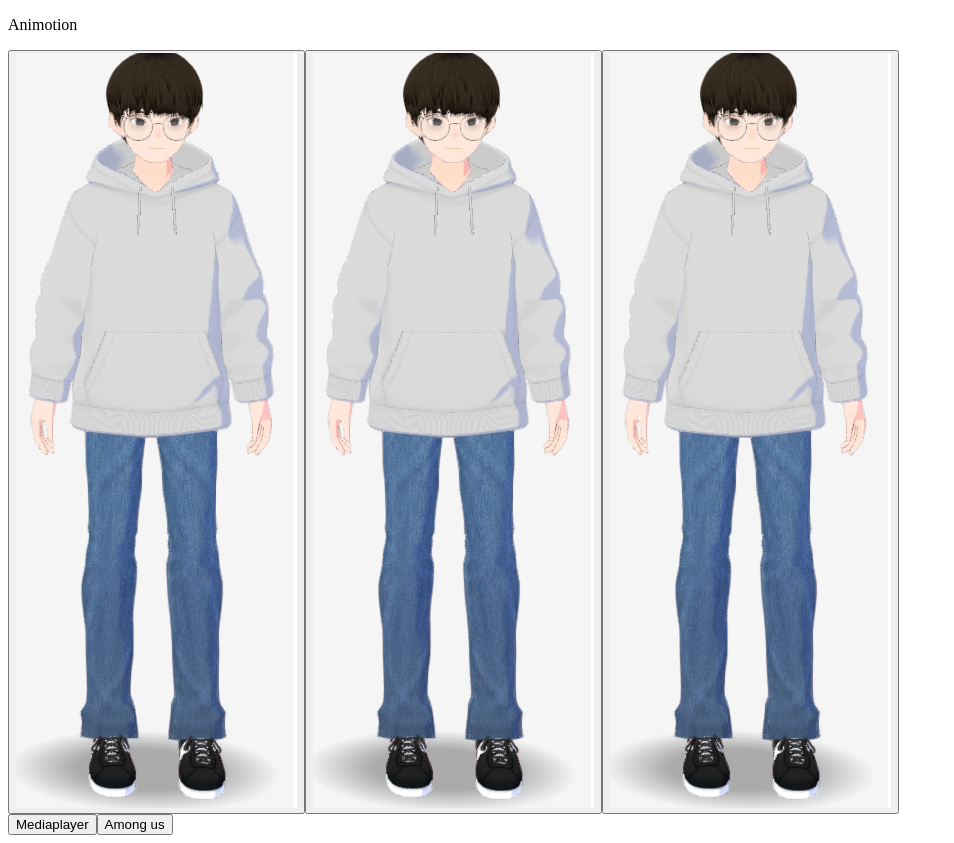
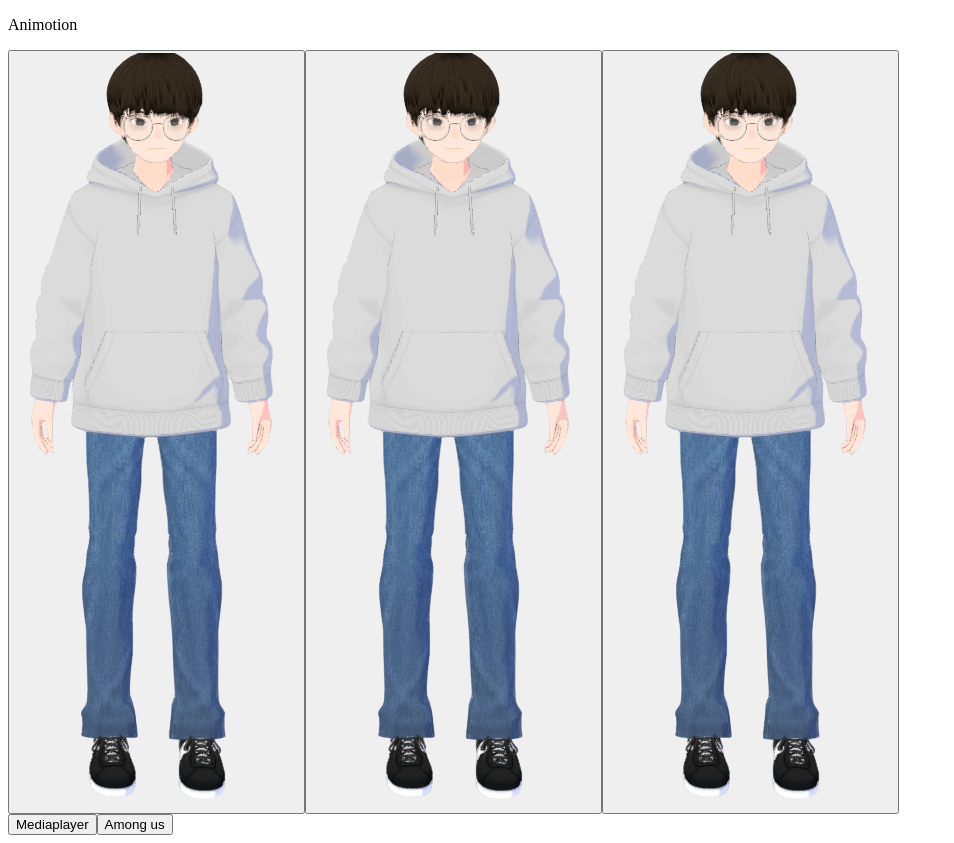
Before and after one commit to Discord-Chan/Animotion, a Next.js app in the folder Animotion_nextjs/: page / in a window 1280 px wide. Shown: the whole page, without its empty margins (0-954 px from the left). Built offline with nearby package versions, Linux system fonts and the light colour scheme.

Commit message:
change vrm images

```diff
--- a/Animotion_nextjs/pages/index.js
+++ b/Animotion_nextjs/pages/index.js
@@ -23,7 +23,7 @@ export default function Home() {
         >
           <img
             className="vrm-image"
-            src="/images/vrms/test.png"
+            src="/images/vrms/test-nobackground.png"
             alt="virtual model black haired boy with glasses"
           />
         </button>
@@ -39,7 +39,7 @@ export default function Home() {
         >
           <img
             className="vrm-image"
-            src="/images/vrms/test.png"
+            src="/images/vrms/test-nobackground.png"
             alt="virtual model black haired boy with glasses"
           />
         </button>
@@ -53,7 +53,7 @@ export default function Home() {
         >
           <img
             className="vrm-image"
-            src="/images/vrms/test.png"
+            src="/images/vrms/test-nobackground.png"
             alt="virtual model black haired boy with glasses"
           />
         </button>
--- a/Animotion_nextjs/styles/global.scss
+++ b/Animotion_nextjs/styles/global.scss
@@ -103,6 +103,7 @@ body {
 
 /* tailwind button */
 .link-button {
+    margin-bottom: 2em;
     background-color: #0A0E17;
     border: 1px solid transparent;
     border-radius: .75rem;
```
Also changed, not shown: Animotion_nextjs/public/images/vrms/test-nobackground.png (added).
